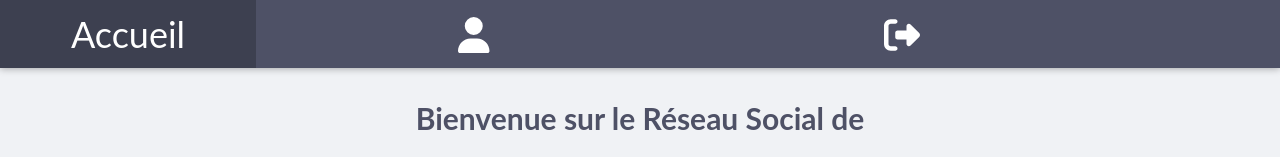
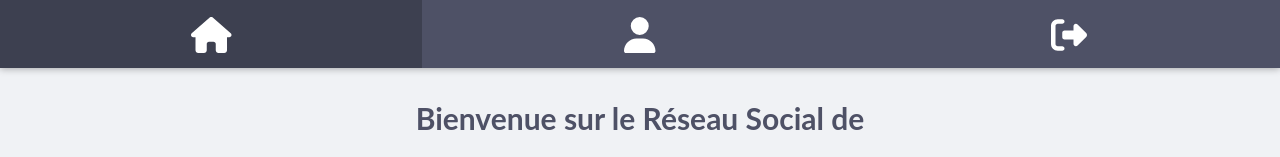
Before and after one commit to Flore-06/P7-Groupomania, a React (Create React App) app in the folder frontend/: page / in a window 1280 px wide. Shown: the top 157 px of the page. Built offline with nearby package versions, Linux system fonts and the light colour scheme; no server answers.

Commit message:
amelioration menu links + css en active

```diff
--- a/frontend/src/components/Header.js
+++ b/frontend/src/components/Header.js
@@ -22,12 +22,19 @@ const Header = () => {
 
 
     return (
+
         <div className="navbar">
-                {/*<a aria-label="Home" className="active" href="/" style={{width:'33%'}}><FontAwesomeIcon icon={faHome}/></a>*/}
-                <NavLink className="active" to="/">                        <li>Accueil</li>                    </NavLink>
+                <NavLink to="/"><FontAwesomeIcon icon={faHome}/></NavLink>
+                <NavLink to="/profil-user" style={{width:'34%'}}><FontAwesomeIcon icon={faUser}/></NavLink>
+                <NavLink to="/login" onClick={logout}><FontAwesomeIcon icon={faRightFromBracket}/></NavLink>
+
+                {/*
+                <a aria-label="Home" className="active" href="/" style={{width:'33%'}}><FontAwesomeIcon icon={faHome}/></a>
                 <a aria-label="Administrateur" href="/profil-user" style={{width:'34%'}}><FontAwesomeIcon icon={faUser}/></a>
                 <a aria-label="Déconnexion" href="/login" onClick={logout} style={{width:'33%'}}><FontAwesomeIcon icon={faRightFromBracket}/></a>
+                */}
         </div>
+
 
     );
 
--- a/frontend/src/index.css
+++ b/frontend/src/index.css
@@ -104,7 +104,7 @@ img {
   .navbar a {
     float: left; /* Float links side by side */
     text-align: center; /* Center-align text */
-    width: 20%; /* Equal width (5 icons with 20% width each = 100%) */
+    width: 33%; /* Equal width (5 icons with 20% width each = 100%) */
     padding: 12px 0; /* Some top and bottom padding */
     transition: all 0.3s ease; /* Add transition for hover effects */
     color: white !important; /* White text color */
@@ -116,7 +116,7 @@ img {
     color: white;
   }
 
-  .active {
+  .navbar .active {
     background-color: #2b2c38; /* Add an active/current color */
     color: white !important;
   }
```
